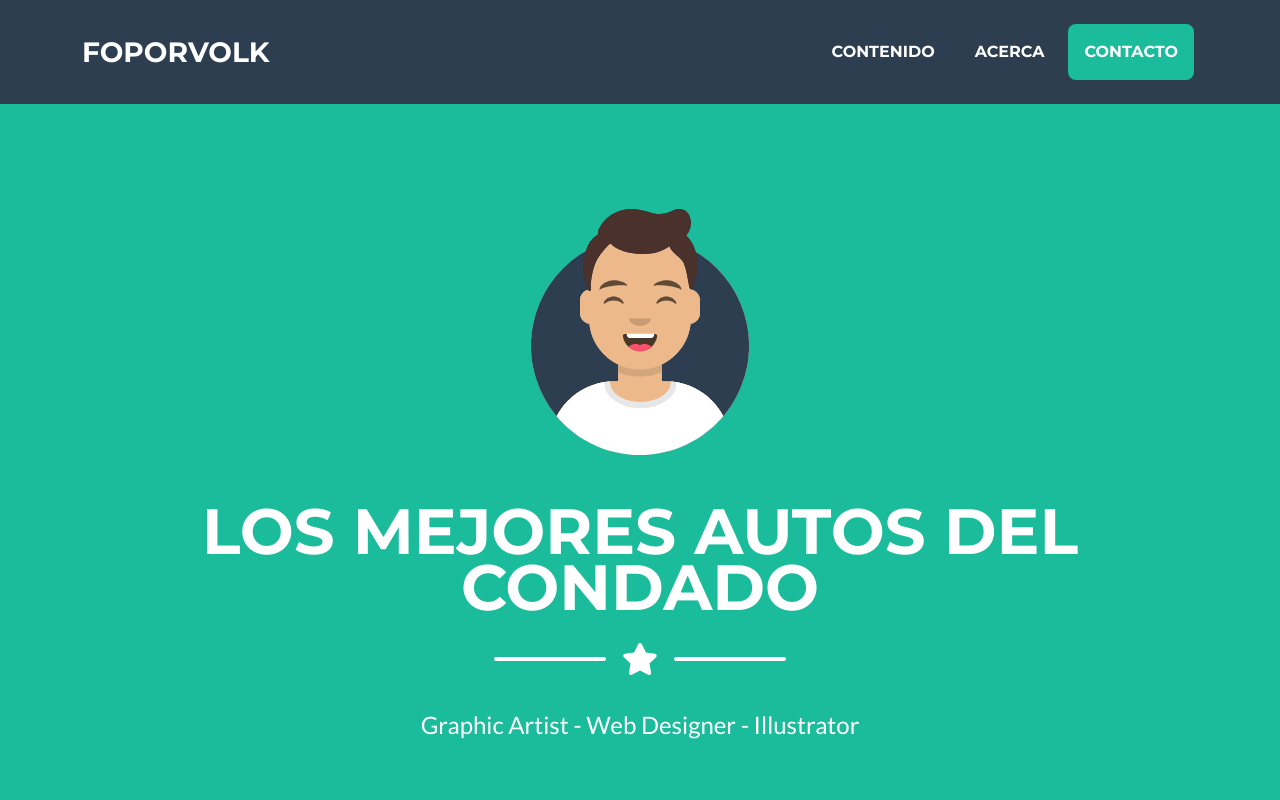
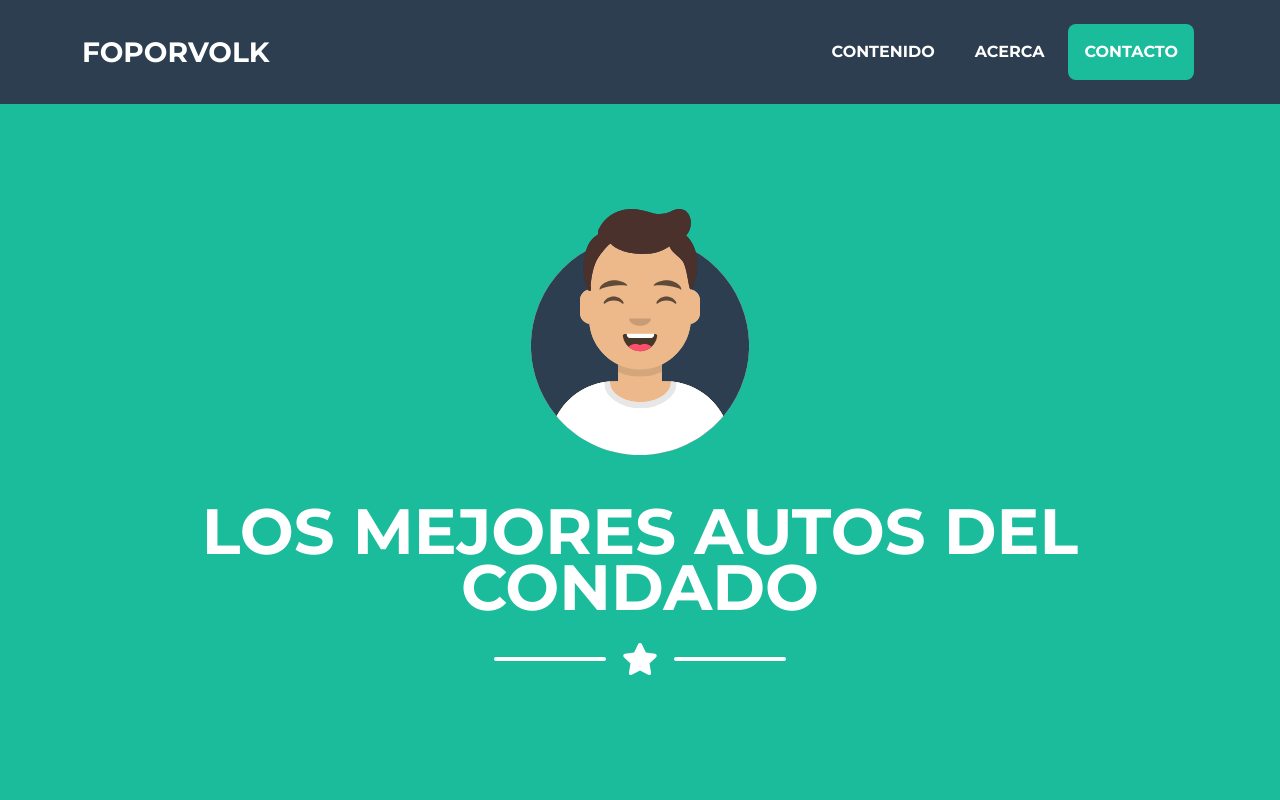
Before and after one commit to ShinShanPoo/ProyectoPaginaWeb, a plain HTML site: page index.html in a window 1280 px wide. Shown: the top 800 px of the page. Drawn offline with nearby package versions, Linux system fonts and the light colour scheme.

Commit message:
pal joaco 2.0

```diff
--- a/index.html
+++ b/index.html
@@ -111,9 +111,7 @@
                     <div class="divider-custom-line"></div>
                 </div>
                 <!-- Masthead Subheading-->
-                <p class="masthead-subheading font-weight-light mb-0">
-                    Graphic Artist - Web Designer - Illustrator
-                </p>
+                <p class="masthead-subheading font-weight-light mb-0"></p>
             </div>
         </header>
         <!-- Portfolio Section-->
```
